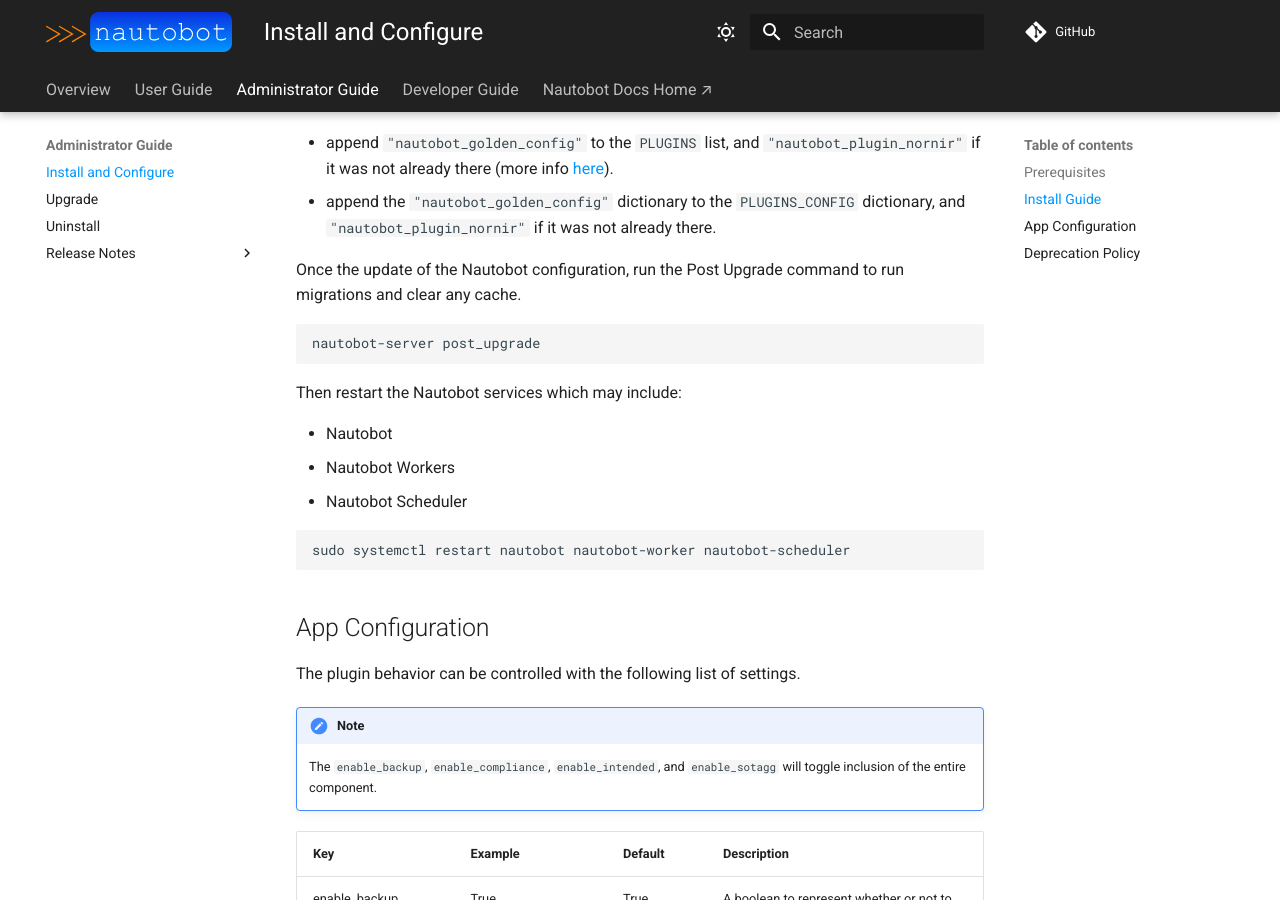
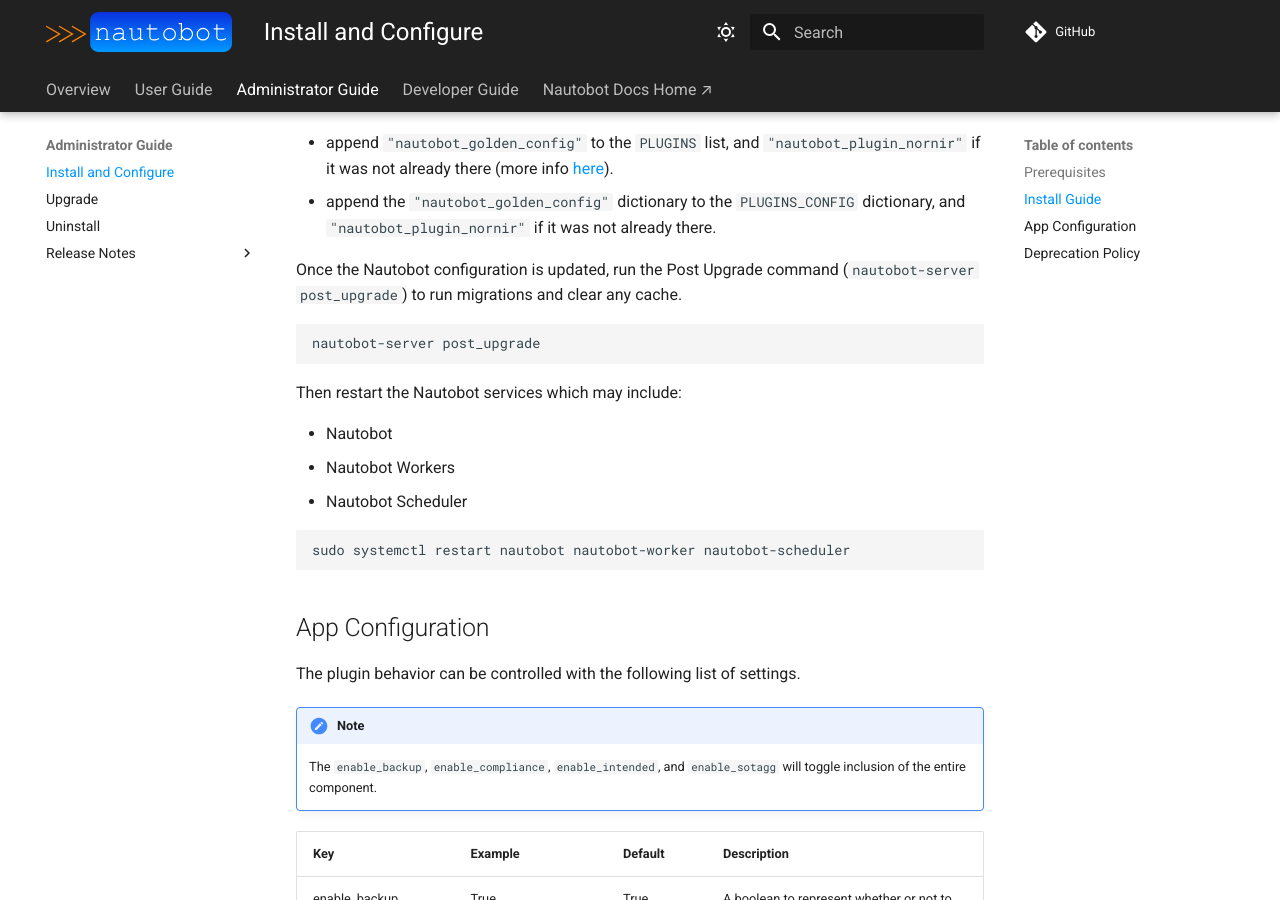
Before and after one commit to nautobot/nautobot-app-golden-config, an MkDocs documentation site: the page built from docs/admin/admin_install.md, in a window 1280 px wide and 900 px high, scrolled down 1347 px. Built offline with MkDocs 1.6.1 and Material for MkDocs 9.7.7, drawn with Linux system fonts in a browser that asks for light colours; comment, search, counter and statistics services are not loaded.

Commit message:
Update docs/admin/admin_install.md

````diff
--- a/docs/admin/admin_install.md
+++ b/docs/admin/admin_install.md
@@ -59,7 +59,7 @@
 - append `"nautobot_golden_config"` to the `PLUGINS` list, and `"nautobot_plugin_nornir"` if it was not already there (more info [here](https://github.com/nautobot/nautobot-plugin-nornir)).
 - append the `"nautobot_golden_config"` dictionary to the `PLUGINS_CONFIG` dictionary, and `"nautobot_plugin_nornir"` if it was not already there.
 
-Once the update of the Nautobot configuration, run the Post Upgrade command to run migrations and clear any cache.
+Once the Nautobot configuration is updated, run the Post Upgrade command (`nautobot-server post_upgrade`) to run migrations and clear any cache.
 
 ```shell
 nautobot-server post_upgrade
````
